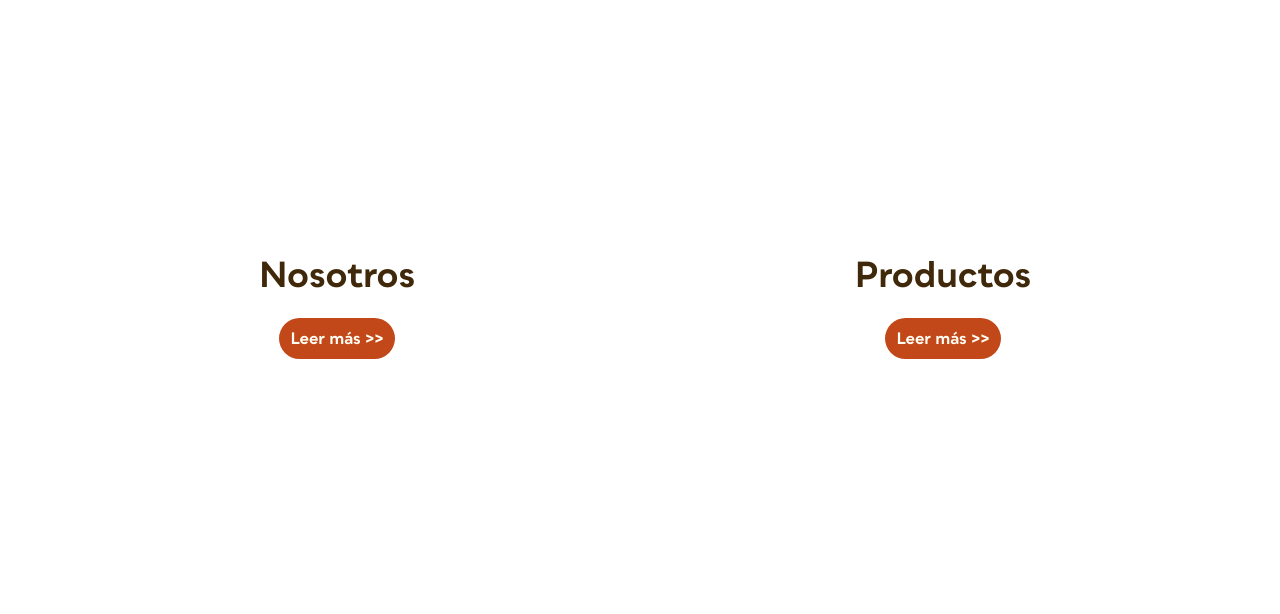
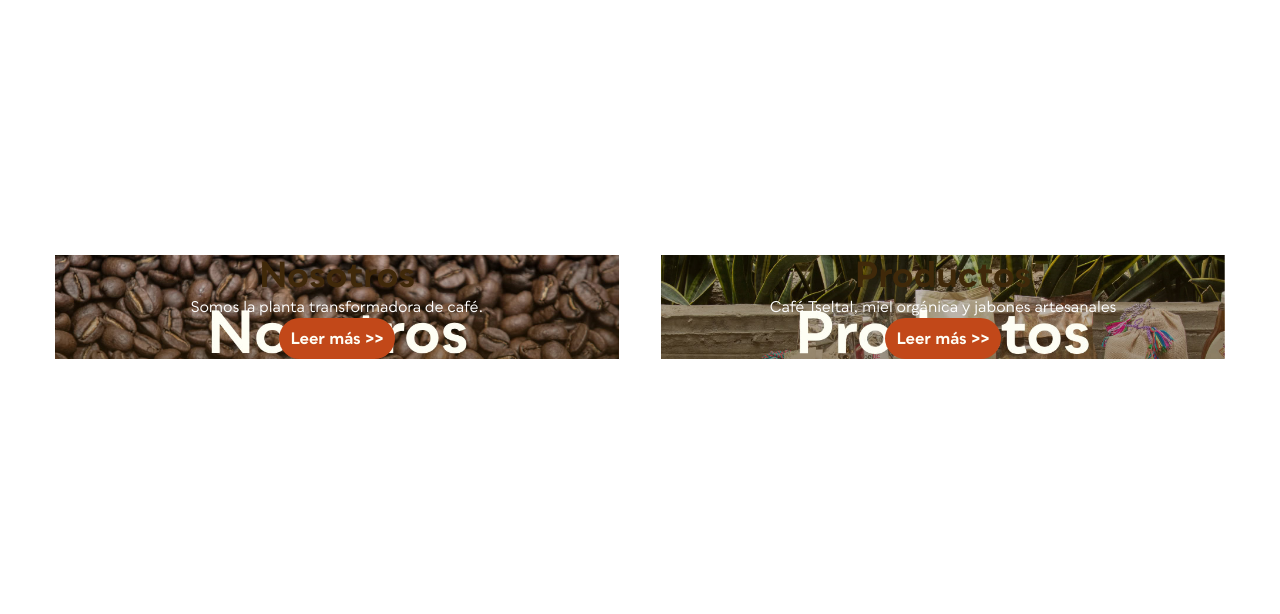
Before and after one commit to arturoacevedob/ase1, a PHP site: page /nosotros.html in a window 1280 px wide. Shown: the part 3596-4210 px from the top of the page. Run offline with PHP 8.4, Linux system fonts and the light colour scheme.

Commit message:
bg de botones d enosotros y productos

```diff
--- a/nosotros.html
+++ b/nosotros.html
@@ -136,20 +136,20 @@
         <!--add weird company diagram thing here-->
     </div>
 </section>
-<section>
+<aside>
     <div class="xtraarticles">
-        <article>
+        <article class="bnosotros">
             <h3>Nosotros</h3>
             <p>Somos la planta transformadora de café.</p>
             <a class="button red">Leer más >></a>
         </article>
-        <article>
+        <article class="bproductos">
             <h3>Productos</h3>
             <p>Café Tseltal, miel orgánica y jabones artesanales</p>
             <a class="button red">Leer más >></a>
         </article>
     </div>
-</section>
+</aside>
 <div class="green-bg">
     <section class="llamada container light">
         <div class="join">
--- a/style.css
+++ b/style.css
@@ -568,5 +568,13 @@ input[name="teléfono"] {
 /* —————— AQUÍ EMPIEZAN ESTILOS DE NOSOTROS—————— */
 #nosotros header{
     background: url(images/fade/header_fade_blanco_batsil_maya.png) 0 100% / contain repeat-x,
-    url(images/nosotros/header_nosotros_somos_la_planta_transformadora_de\ café_batsil_maya.png) 70% 0 / cover no-repeat;
+    url(images/nosotros/header_nosotros_somos_la_planta_transformadora_de_café_batsil_maya.jpg) 70% 0 / cover no-repeat;
 }
+
+#nosotros .bnosotros{
+    background: url(images/botones/boton_notostros_somos_la_planta_transformadora_de_cafe_batsil_maya.jpg) 70% 0 / cover no-repeat;
+}
+
+#nosotros .bproductos{
+    background: url(images/botones/boton_productos_cafe_tseltal_miel_organica_jabones_artesanales_batsil_maya.jpg) 70% 0 / cover no-repeat;
+}
```
Also changed, not shown: images/nosotros/header_nosotros_somos_la_planta_transformadora_de café_batsil_maya.png (deleted), images/nosotros/header_nosotros_somos_la_planta_transformadora_de_café_batsil_maya.jpg (added).
